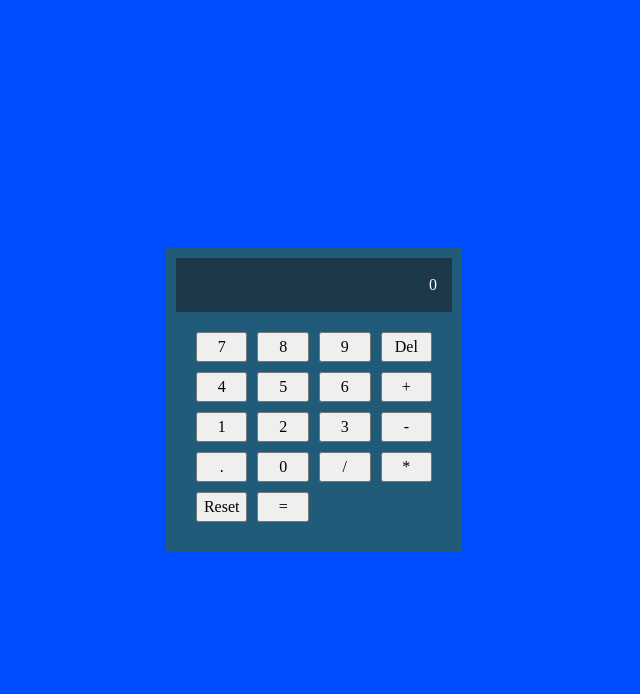
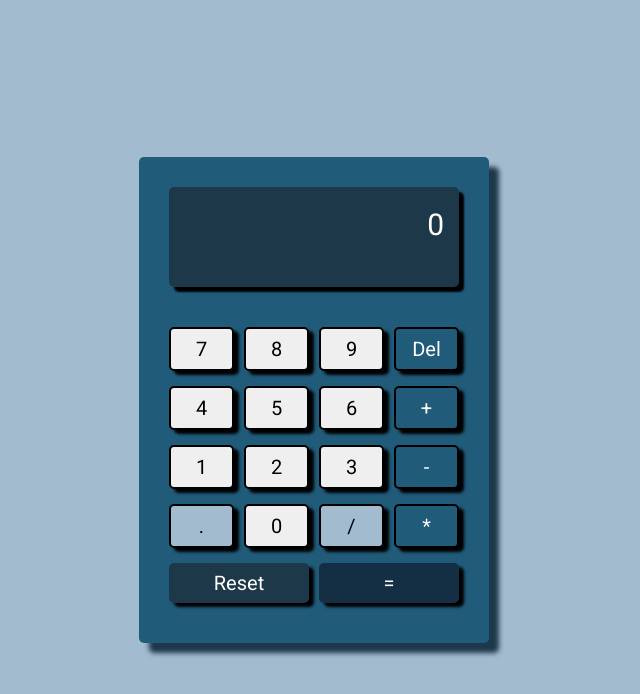
Before and after one commit to joseozuna48/calculator, a plain HTML site: page index.html in a window 1280 px wide. Shown: the whole page, without its empty margins (326-966 px from the left). Drawn offline with Linux system fonts and the light colour scheme.

Commit message:
Change the style for the page

```diff
--- a/index.html
+++ b/index.html
@@ -3,6 +3,10 @@
 <head>
     <meta charset="UTF-8">
     <meta name="viewport" content="width=device-width, initial-scale=1.0">
+
+    <link rel="preconnect" href="https://fonts.googleapis.com">
+    <link rel="preconnect" href="https://fonts.gstatic.com" crossorigin>
+    <link href="https://fonts.googleapis.com/css2?family=Roboto:ital,wght@0,400;0,700;1,100&display=swap" rel="stylesheet">
 
     <script src="scripts.js" defer></script>
     <link rel="stylesheet" href="styles.css">
@@ -35,7 +39,7 @@
 
             <button class="decimal">.</button>
             <button class="number" data-value="0">0</button>
-            <button class="operator" data-value="/">/</button>
+            <button class="operator" data-value="/" id="division">/</button>
             <button class="operator" data-value="*">*</button>
 
             <button class="reset">Reset</button>
--- a/scripts.js
+++ b/scripts.js
@@ -44,16 +44,10 @@ function operate(operator, num1, num2) {
             break;
     }
 
-    return (result % 1 != 0) ? result.toFixed(4) : result;
+    return (result % 1 != 0) ? result.toFixed(2) : result;
 }
 
 function numberListener() {
-
-    if (display.textContent == "0" || clearDisplay) {
-        display.textContent = 0;
-        clearDisplay = false;
-    }
-
     if (operator) {
         if (num2 == "0") num2 = "";
         num2 = num2 + this.dataset.value;
@@ -84,12 +78,12 @@ function deleteLast() {
 
     if (num2) {
         num2 = num2.slice(0, -1);
-        display.textContent = `${num1} ${operator} ${num2}`;
 
         if (num2 == "") {
-            display.textContent = `${num1} ${operator}`;
             history.textContent = "";
         };
+
+        display.textContent = `${num1} ${operator} ${num2}`;
 
     } else if (operator) {
         operator = "";
@@ -133,7 +127,6 @@ function operationListener() {
 
     if (!operator && (num1 && num1!="-" ) ) {
         operator = this.dataset.value;
-        clearDisplay = true;
         display.textContent = `${num1} ${operator} ${num2}`;
 
     } else if (operator && num1 && (num2 && num2!="-" ) ) {
--- a/styles.css
+++ b/styles.css
@@ -42,15 +42,21 @@
     justify-content: center;
     align-items: center;
 
-    background-color: #004dff;
+    background-color: var(--light-blue);
+    font-family: 'Roboto', sans-serif;
   }
 
   .calculator{
     display: flex;
     flex-direction: column;
     background-color: var(--dark-blue);
+    font-size: 20px;
 
+    min-width:350px;
     padding: 10px;
+
+    box-shadow: 10px 10px 5px var(--light-grey);
+    border-radius: 5px;
   }
 
   .display-section{
@@ -58,6 +64,21 @@
     background-color: var(--light-grey);
     text-align: right;
     padding: 15px;
+    margin: 20px;
+    min-height: 100px;
+
+    box-shadow: 5px 5px 2px black;
+    border-radius: 5px;
+  }
+
+  .display{
+    font-size: 30px;
+  }
+
+  .history{
+    font-size: 20px;
+    font-weight: 100;
+    font-style: italic;
   }
 
   .buttons{
@@ -65,4 +86,52 @@
     display: grid;
     grid-template-columns: 1fr 1fr 1fr 1fr;
     gap:10px;
+    row-gap: 15px;
+    margin-bottom: 30px;
   }
+
+
+  button{
+    cursor: pointer;
+    box-shadow: 5px 4px 3px var(--black);
+    padding: 5px;
+    border: 2px solid black;
+    border-radius: 5px;
+
+  }
+
+  button:hover{
+    filter: opacity(80%);
+    background-color: black;
+    color: white;
+    box-shadow: 2px 2px white;
+  }
+
+  button:active{
+    transform: translateX(2px);
+    transform: translateY(2px);
+  }
+
+  .operator,.delete{
+    background-color: var(--dark-blue);
+    color: white;
+  }
+
+  .decimal,#division{
+    background-color: var(--light-blue);
+    color: black;
+  }
+
+  .reset{
+    grid-column: 1/3;
+    background-color: var(--light-grey);
+    border: none;
+    color: white;
+  }
+
+  .equals{
+    grid-column: 3/5;
+    background-color: var(--dark-grey);
+    border: none;
+    color: white;
+  }
```
